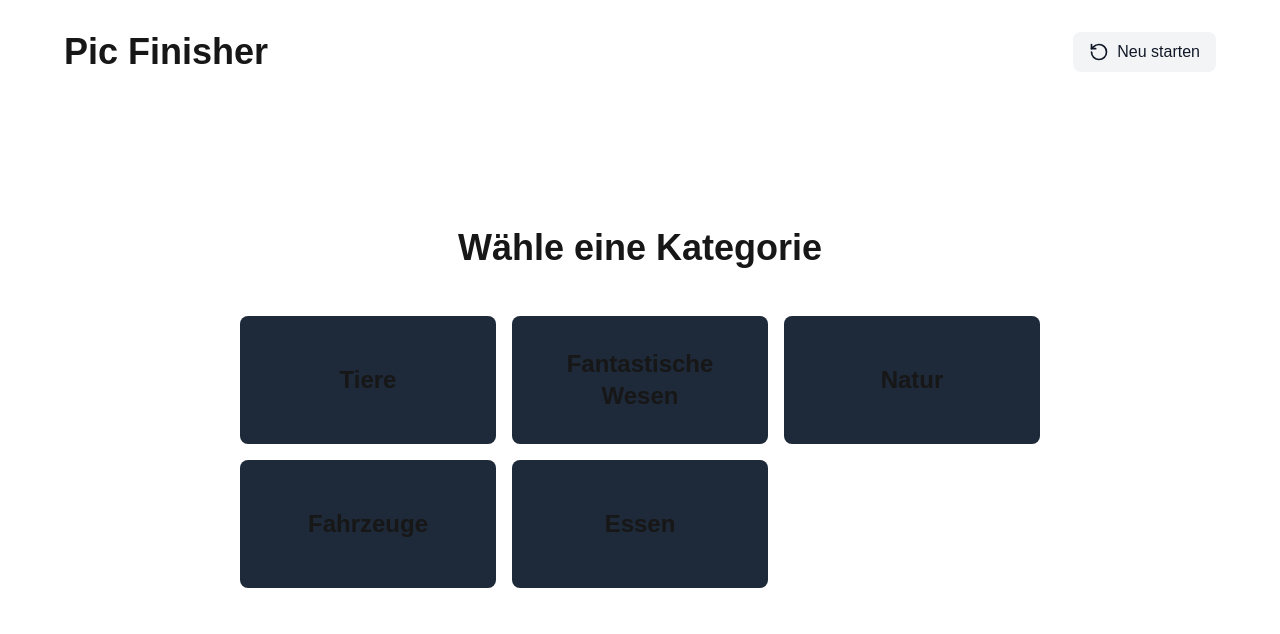
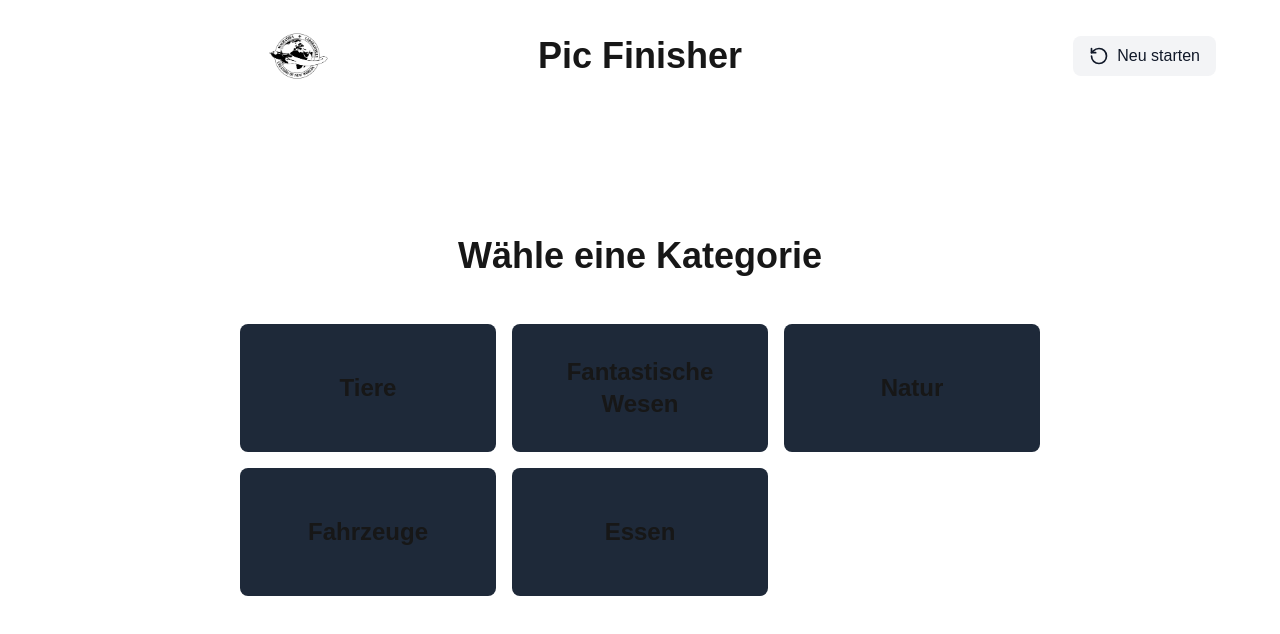
Before and after one commit to Noodlesalat/pic-finisher-next, a Next.js app: page / in a window 1280 px wide. Shown: the top 634 px of the page. Built offline with nearby package versions, Linux system fonts and the light colour scheme.

Commit message:
added logos

```diff
--- a/app/components/pages/Navigation.tsx
+++ b/app/components/pages/Navigation.tsx
@@ -1,4 +1,8 @@
 import { ArrowLeft, RotateCcw } from "lucide-react";
+import Image from "next/image";
+import Link from "next/link";
+import hsLogo from "@/public/hs-fulda_logo_rechteckig_weiß_keinhintergrund_keineschutzzone_72ppi.png";
+import maglabLogo from "@/public/maglab_on-black.png";
 
 interface NavigationProps {
   currentStep: string;
@@ -8,9 +12,39 @@ interface NavigationProps {
 
 export function Navigation({ currentStep, onBack, onReset }: NavigationProps) {
   return (
-    <div className="flex justify-between items-center mb-8">
-      <h1 className="text-4xl font-bold">Pic Finisher</h1>
-      <div className="flex gap-4">
+    <div className="flex items-center mb-8">
+      <div className="flex-1 flex items-center">
+        <Link
+          href="https://www.hs-fulda.de/angewandte-informatik"
+          target="_blank"
+          rel="noopener noreferrer"
+          className="hover:opacity-80 transition-opacity"
+        >
+          <Image
+            src={hsLogo}
+            alt="HS Fulda Logo"
+            className="h-12 w-auto object-contain"
+            height={48}
+            priority
+          />
+        </Link>
+        <Link
+          href="https://beta.maglab.space/de/"
+          target="_blank"
+          rel="noopener noreferrer"
+          className="hover:opacity-80 transition-opacity ml-4"
+        >
+          <Image
+            src={maglabLogo}
+            alt="Maglab Logo"
+            className="h-12 w-auto object-contain"
+            height={48}
+            priority
+          />
+        </Link>
+      </div>
+      <h1 className="text-4xl font-bold flex-1 text-center">Pic Finisher</h1>
+      <div className="flex gap-4 flex-1 justify-end">
         {currentStep !== "category" && (
           <button
             onClick={onBack}
```
Also changed, not shown: public/hs-fulda_logo_rechteckig_weiß_keinhintergrund_keineschutzzone_72ppi.png (added), public/maglab_on-black.png (added).
